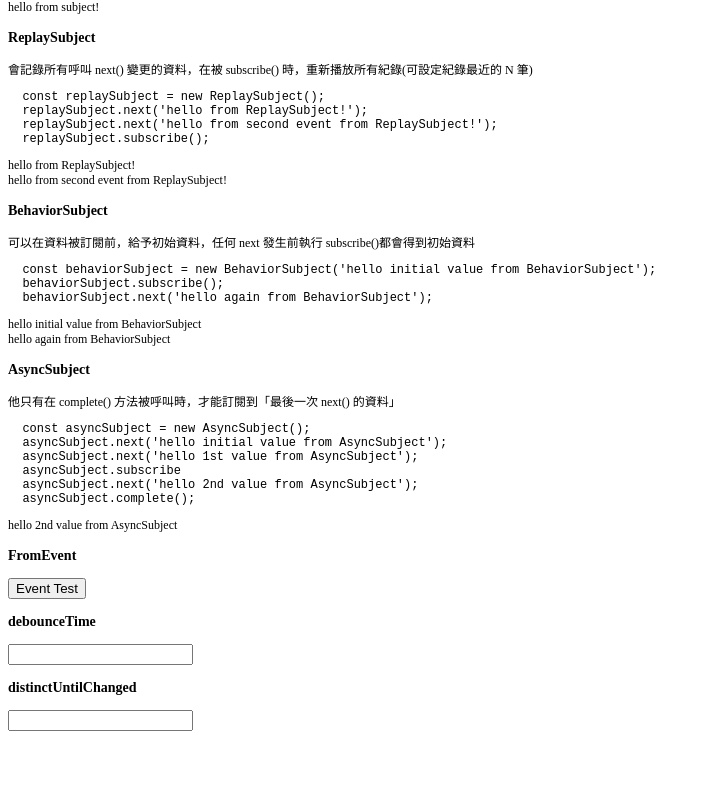
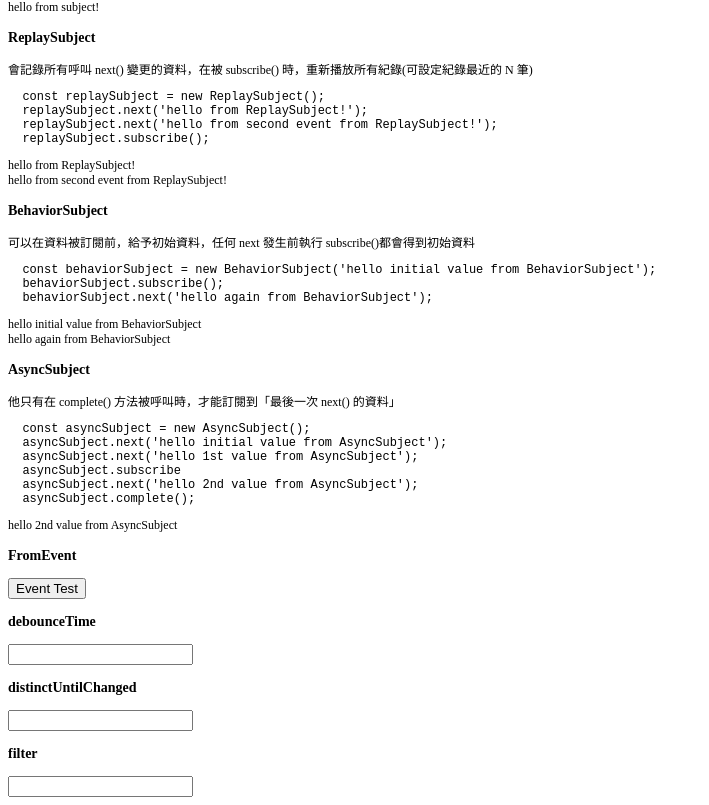
Before and after one commit to subwind/angular-rxjs, an Angular app: page /observable in a window 1280 px wide. Shown: the part 440-1245 px from the top of the page, without its empty margins (0-709 px from the left). Before the commit the page ends 1179 px from the top, so only its background shows below. Built offline with nearby package versions, Linux system fonts and the light colour scheme.

Commit message:
add filter 方法

```diff
--- a/src/app/View/Rxjs/Observable/observable.component.html
+++ b/src/app/View/Rxjs/Observable/observable.component.html
@@ -64,3 +64,6 @@
 <h3>distinctUntilChanged</h3>
 <input id="duc" #duc type="text"/>
 <div>{{ducValue}}</div>
+
+<h3>filter</h3>
+<input id="fl" #fl type="text" />
--- a/src/app/View/Rxjs/Observable/observable.component.ts
+++ b/src/app/View/Rxjs/Observable/observable.component.ts
@@ -1,6 +1,6 @@
 import { Component, OnInit,AfterViewInit,ViewChild, ElementRef  } from '@angular/core';
 import { Observable, Subject, ReplaySubject, BehaviorSubject,AsyncSubject,of,interval,timer,fromEvent,from,combineLatest,forkJoin } from 'rxjs';
-import { take,takeUntil, map,zip,mapTo,startWith,delay,debounceTime,switchMap,distinctUntilChanged,catchError   } from 'rxjs/operators';
+import { take,takeUntil, map,zip,mapTo,startWith,delay,debounceTime,switchMap,distinctUntilChanged,catchError,filter   } from 'rxjs/operators';
 
 @Component({
   selector: 'app-observable',
@@ -49,8 +49,7 @@ export class ObservableComponent implements OnInit {
     /**use forkJoin */
     this.useForkJoin();
 
-
-
+    this.useFilter();
 
   }
 
@@ -240,9 +239,14 @@ export class ObservableComponent implements OnInit {
   /**利用distinctUntilChanged */
   public distinctUntilChanged():void{
     let input = document.getElementById('duc')
-    fromEvent(input,'input').pipe(switchMap(i=>i.currentTarget['value'] ),distinctUntilChanged()).subscribe((val:string)=>{this.ducValue = val},(error) => {
-        console.log('error', error);
-    });
+     fromEvent(input,'input').pipe(switchMap(i=>i.currentTarget['value'] ),distinctUntilChanged()).subscribe((val:string)=>{this.ducValue = val},(error) => {
+         console.log('error', error);
+     });
+  }
+
+  /**利用filter */
+  public useFilter():void{
+    from([1, 2, 3, 4, 5]).pipe(filter(number=>number>3)).subscribe(val=> console.log('filter='+val));
   }
 
 
```
